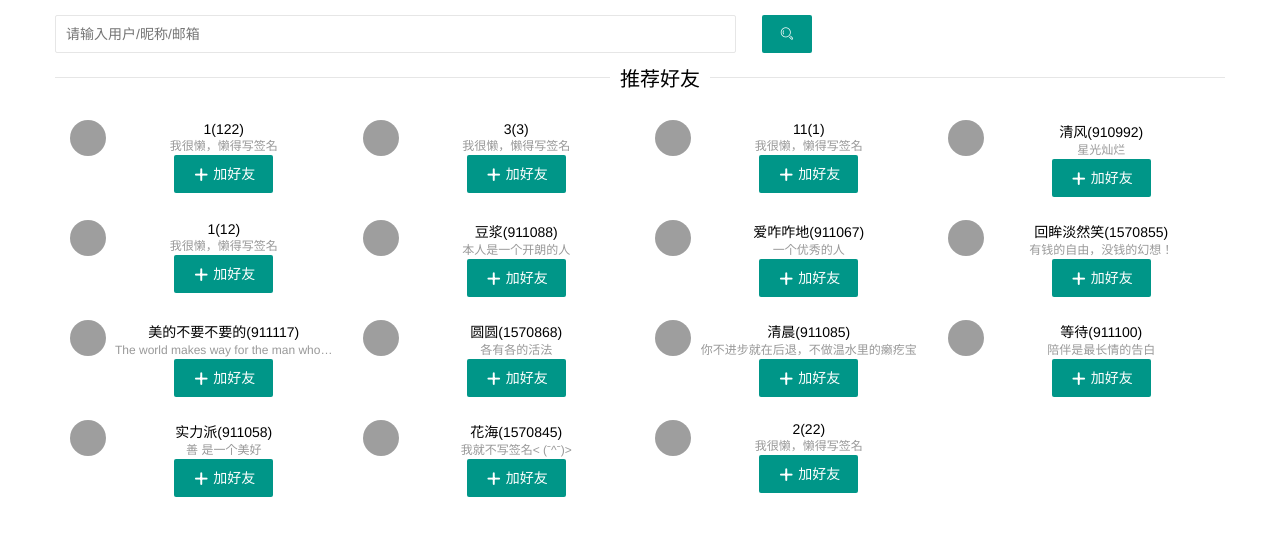
After one commit to wangguangyu0205/IM, a PHP site: template resource/views/friend/findUser.php in a window 1280 px wide. The commit adds this page. Shown: the top 536 px of the page. Run offline with PHP 8.4, Linux system fonts and the light colour scheme; the template is opened without the code that fills it, so the values that code supplies are empty; grey boxes are pictures that could not be loaded.

Commit message:
查找好友页面 修复多级菜单不展示

```diff
--- /dev/null
+++ b/resource/views/friend/findUser.php
@@ -0,0 +1,404 @@
+<!DOCTYPE html>
+<html>
+<head>
+  <meta charset="utf-8">
+  <meta name="viewport" content="width=device-width, initial-scale=1, maximum-scale=1">
+  <style type="text/css">
+    body{
+      text-align:center
+    }
+    .layui-find-list li img {
+      position: absolute;
+      left: 15px;
+      top: 8px;
+      width: 36px;
+      height: 36px;
+      border-radius: 100%;
+    }
+
+    .layui-find-list li {
+      position: relative;
+      height: 90px;;
+      padding: 5px 15px 5px 60px;
+      font-size: 0;
+      cursor: pointer;
+    }
+
+    .layui-find-list li * {
+      display: inline-block;
+      vertical-align: top;
+      font-size: 14px;
+      overflow: hidden;
+      text-overflow: ellipsis;
+      white-space: nowrap;
+    }
+
+    .layui-find-list li span {
+      margin-top: 4px;
+      max-width: 155px;
+    }
+
+    .layui-find-list li p {
+      display: block;
+      line-height: 18px;
+      font-size: 12px;
+      color: #999;
+      overflow: hidden;
+      text-overflow: ellipsis;
+      white-space: nowrap;
+    }
+
+    .back {
+      cursor: pointer;
+    }
+
+    .lay_page {
+      background: #fff;
+      margin:0 auto;
+    }
+  </style>
+</head>
+<?= $this->include('chat/header', ['title' => '查找好友']) ?>
+<body>
+<div class="layui-form">
+  <div class="layui-container" style="padding:0">
+    <div class="layui-row layui-col-space3">
+      <div class="layui-col-xs7" style="margin-top: 15px;">
+        <input type="text" name="title" lay-verify="title" autocomplete="off" placeholder="请输入用户/昵称/邮箱"
+               class="layui-input">
+      </div>
+      <div class="layui-col-xs1" style="margin-top: 15px;">
+        <button class="layui-btn find layui-icon">&#xe615;</button>
+      </div>
+    </div>
+    <div id="LAY_view"></div>
+    <textarea title="消息模版" id="LAY_tpl" style="display:none;">
+			<fieldset class="layui-elem-field layui-field-title">
+			  <legend>{{ d.legend}}</legend>
+			</fieldset>
+			<div class="layui-row ">
+				{{# if(d.type == 'friend'){ }}
+					{{#  layui.each(d.data, function(index, item){ }}
+					<div class="layui-col-xs3 layui-find-list">
+						<li layim-event="add" data-type="friend" data-index="0" data-uid="{{ item.memberIdx }}"
+                data-name="{{item.memberName}}">
+							<img src="{{item.avatar}}">
+							<span>{{item.memberName}}({{item.memberIdx}})</span>
+							<p>{{item.signature}}  {{#  if(item.signature == ''){ }}我很懒，懒得写签名{{#  } }} </p>
+							<button class="layui-btn layui-btn-mini btncolor add" data-type="friend"><i
+                  class="layui-icon">&#xe654;</i>加好友</button>
+						</li>
+					</div>
+					{{#  }); }}
+				{{# }else{ }}
+					{{#  layui.each(d.data, function(index, item){ }}
+					<div class="layui-col-xs3 layui-find-list">
+						<li layim-event="add" data-type="group" data-approval="{{ item.approval }}" data-index="0"
+                data-uid="{{ item.groupIdx }}" data-name="{{item.groupName}}">
+							<img src="{{item.groupIdx}}.jpg">
+							<span>{{item.groupName}}({{item.groupIdx}})</span>
+							<p>{{item.des}}  {{#  if(item.des == ''){ }}无{{#  } }} </p>
+							<button class="layui-btn layui-btn-mini btncolor add" data-type="group"><i class="layui-icon">&#xe654;</i>加群</button>
+						</li>
+					</div>
+					{{#  }); }}
+				{{# } }}
+			</div>
+        </textarea>
+    <div class="lay_page" id="LAY_page"></div>
+
+  </div>
+
+</div>
+<script>
+  layui.use(['layim', 'laypage', 'form', 'flow'], function () {
+    var layim = layui.layim
+      , layer = layui.layer
+      , laytpl = layui.laytpl
+      , form = layui.form
+      , $ = layui.jquery
+      , laypage = layui.laypage;
+    // var url = '../../../../../../'+cache.base.getRecommend.url || {};  //获得URL参数。
+
+    $(function () {
+      getRecommend();
+    });
+
+    function getRecommend() {
+      //测试数据
+      var data = {
+        "code": 0,
+        "msg": "",
+        "data": [
+          {
+            "memberIdx": "122",
+            "memberName": "1",
+            "signature": "",
+            "memberAge": "1",
+            "memberSex": "0"
+            , "avatar": 'http://ossguoshan.oss-cn-shanghai.aliyuncs.com/1570845.jpg'
+          },
+          {
+            "memberIdx": "3",
+            "memberName": "3",
+            "signature": "",
+            "memberAge": "3",
+            "memberSex": "0"
+            , "avatar": 'http://ossguoshan.oss-cn-shanghai.aliyuncs.com/1570845.jpg'
+          },
+          {
+            "memberIdx": "1",
+            "memberName": "11",
+            "signature": "",
+            "memberAge": "1",
+            "memberSex": "0"
+            , "avatar": 'http://ossguoshan.oss-cn-shanghai.aliyuncs.com/1570845.jpg'
+          },
+          {
+            "memberIdx": "910992",
+            "memberName": "清风",
+            "signature": "星光灿烂",
+            "memberAge": "23",
+            "memberSex": "1"
+            , "avatar": 'http://ossguoshan.oss-cn-shanghai.aliyuncs.com/910992.jpg'
+          },
+          {
+            "memberIdx": "12",
+            "memberName": "1",
+            "signature": "",
+            "memberAge": "1",
+            "memberSex": "0"
+            , "avatar": 'http://ossguoshan.oss-cn-shanghai.aliyuncs.com/1570845.jpg'
+          },
+          {
+            "memberIdx": "911088",
+            "memberName": "豆浆",
+            "signature": "本人是一个开朗的人",
+            "memberAge": "25",
+            "memberSex": "0"
+            , "avatar": 'http://ossguoshan.oss-cn-shanghai.aliyuncs.com/911088.jpg'
+          },
+          {
+            "memberIdx": "911067",
+            "memberName": "爱咋咋地",
+            "signature": "一个优秀的人",
+            "memberAge": "18",
+            "memberSex": "0"
+            , "avatar": 'http://ossguoshan.oss-cn-shanghai.aliyuncs.com/911067.jpg'
+          },
+          {
+            "memberIdx": "1570855",
+            "memberName": "回眸淡然笑",
+            "signature": "有钱的自由，没钱的幻想！",
+            "memberAge": "20",
+            "memberSex": "2"
+            , "avatar": 'http://ossguoshan.oss-cn-shanghai.aliyuncs.com/1570855.jpg'
+          },
+          {
+            "memberIdx": "911117",
+            "memberName": "美的不要不要的",
+            "signature": "The world makes way for the man who knows where he is going.",
+            "memberAge": "21",
+            "memberSex": "2"
+            , "avatar": 'http://ossguoshan.oss-cn-shanghai.aliyuncs.com/911117.jpg'
+          },
+          {
+            "memberIdx": "1570868",
+            "memberName": "圆圆",
+            "signature": "各有各的活法",
+            "memberAge": "40",
+            "memberSex": "0"
+            , "avatar": 'http://ossguoshan.oss-cn-shanghai.aliyuncs.com/empty2.jpg'
+          },
+          {
+            "memberIdx": "911085",
+            "memberName": "清晨",
+            "signature": "你不进步就在后退，不做温水里的癞疙宝",
+            "memberAge": "48",
+            "memberSex": "2"
+            , "avatar": 'http://ossguoshan.oss-cn-shanghai.aliyuncs.com/911085.jpg'
+          },
+          {
+            "memberIdx": "911100",
+            "memberName": "等待",
+            "signature": "陪伴是最长情的告白",
+            "memberAge": "19",
+            "memberSex": "2"
+            , "avatar": 'http://ossguoshan.oss-cn-shanghai.aliyuncs.com/911100.jpg'
+          },
+          {
+            "memberIdx": "911058",
+            "memberName": "实力派",
+            "signature": "善 是一个美好",
+            "memberAge": "30",
+            "memberSex": "1"
+            , "avatar": 'http://ossguoshan.oss-cn-shanghai.aliyuncs.com/911058.jpg'
+          },
+          {
+            "memberIdx": "1570845",
+            "memberName": "花海",
+            "signature": "我就不写签名< (ˉ^ˉ)>",
+            "memberAge": "20",
+            "memberSex": "1"
+            , "avatar": 'http://ossguoshan.oss-cn-shanghai.aliyuncs.com/1570845.jpg'
+          },
+          {
+            "memberIdx": "22",
+            "memberName": "2",
+            "signature": "",
+            "memberAge": "2",
+            "memberSex": "0"
+            , "avatar": 'http://ossguoshan.oss-cn-shanghai.aliyuncs.com/1570845.jpg'
+          }
+        ]
+      };
+      // $.get(url,{type:'get'},function(res){
+      // var data = eval('(' + res + ')');
+      var html = laytpl(LAY_tpl.value).render({
+        data: data.data,
+        legend: '推荐好友',
+        type: 'friend'
+      });
+      $('#LAY_view').html(html);
+      // });
+    }
+
+    $('body').on('click', '.add', function () {//添加好友
+      var othis = $(this), type = othis.data('type');
+      //弹出添加好友框
+      // parent.layui.im.addFriendGroup(othis,type);
+    });
+    //下一篇分享创建群的html
+    // $('body').on('click', '.createGroup', function () {//创建群
+    //     var othis = $(this);
+    //     parent.layui.im.createGroup(othis);
+    // });
+    $('body').on('click', '.back', function () {//返回推荐好友
+      getRecommend();
+      $("#LAY_page").css("display", "none");
+    });
+
+    $("body").keydown(function (event) {
+      if (event.keyCode == 13) {
+        $(".find").click();
+      }
+    });
+    $('body').on('click', '.find', function () {
+      $("#LAY_page").css("display", "block");
+      var othis = $(this), input = othis.parents('.layui-col-space3').find('input').val();
+      var addType = $('input:radio:checked').val();
+      console.log(input);
+      if (input) {
+        var url = 'http://test.guoshanchina.com/class/doAction.php?action=findFriendTotal';
+        // $.get(url,{type:addType,value:input}, function(data){
+        /*var res = eval('(' + data + ')');
+        if(res.code != 0){
+            return layer.msg(res.msg);
+        }*/
+        res = {
+          "data": {
+            "count": "100",
+            "limit": 10
+          }
+        };
+        laypage.render({
+          elem: 'LAY_page'
+          , count: res.data.count
+          , limit: res.data.limit
+          , prev: '<i class="layui-icon">&#58970;</i>'
+          , next: '<i class="layui-icon">&#xe65b;</i>'
+          , layout: ['prev', 'next', 'count']
+          , curr: 1
+          , jump: function (obj, first) {
+            //obj包含了当前分页的所有参数，比如：
+            // var url = '../../../../../../'+cache.base.findFriend.url || {};
+            //首次不执行
+            if (first) {
+              var page = res.data.limit;
+            } else {
+              var page = obj.curr;
+            }
+            // $.get(url,{type:addType,value:input,page: obj.curr || 1},function(res){
+            //   	var data = eval('(' + res + ')');
+
+            var html = laytpl(LAY_tpl.value).render({
+              data: [
+                {
+                  "memberIdx": "910992",
+                  "memberName": "测试用户1",
+                  "signature": "cao",
+                  "birthday": "1997年06月10日",
+                  "memberSex": "1"
+                },
+                {
+                  "memberIdx": "911058",
+                  "memberName": "特战队",
+                  "signature": "tezhandui",
+                  "birthday": "2017年12月14日",
+                  "memberSex": "1"
+                },
+                {
+                  "memberIdx": "911067",
+                  "memberName": "小宝",
+                  "signature": "111222",
+                  "birthday": "2027年03月10日",
+                  "memberSex": "3"
+                },
+                {
+                  "memberIdx": "911085",
+                  "memberName": "0",
+                  "signature": "911085",
+                  "birthday": "2018年01月03日",
+                  "memberSex": "1"
+                },
+                {
+                  "memberIdx": "911088",
+                  "memberName": "yzyo.com",
+                  "signature": "yzyo.com",
+                  "birthday": "2019年05月06日",
+                  "memberSex": "3"
+                },
+                {
+                  "memberIdx": "911100",
+                  "memberName": "0",
+                  "signature": "www00000000000000000000000",
+                  "birthday": "2017年12月30日",
+                  "memberSex": "3"
+                },
+                {
+                  "memberIdx": "911117",
+                  "memberName": "01",
+                  "signature": "规划法",
+                  "birthday": "2017年12月14日",
+                  "memberSex": "1"
+                },
+                {
+                  "memberIdx": "1570845",
+                  "memberName": "wergwaefwa",
+                  "signature": "没l",
+                  "birthday": "2016年11月23日",
+                  "memberSex": "1"
+                },
+                {
+                  "memberIdx": "1570855",
+                  "memberName": "1eettttt",
+                  "signature": "及亚欧",
+                  "birthday": "1996年06月06日",
+                  "memberSex": "1"
+                }
+              ],
+              legend: '<a class="back"><i class="layui-icon">&#xe65c;</i>返回</a> 查找结果',
+              type: 'friend'
+            });
+            $('#LAY_view').html(html);
+            // });
+          }
+        });
+        // });
+      }
+    });
+  })
+  ;
+</script>
+</body>
+</html>
--- a/resource/views/user/home.php
+++ b/resource/views/user/home.php
@@ -34,10 +34,12 @@ EOF;
           <dl class="layui-nav-child">
             <dd><a href="javascript:;" class="addIframe" im-width="{$child['width']}" im-height="{$child['height']}" im-title="{$child['title']}" im-id="{$child['id']}" im-url="{$child['url']}">{$child['title']}</a></dd>
           </dl>
-        </li>
 EOF;
           }
-        } ?>
+          echo "
+        </li>";
+        }
+        ?>
       </ul>
     </div>
   </div>
```
Also changed, not shown: app/Http/Controller/StaticController.php (+8 -1 lines), app/Http/Controller/UserController.php (+1 -10 lines), config/menu.php (+7 -0 lines).
